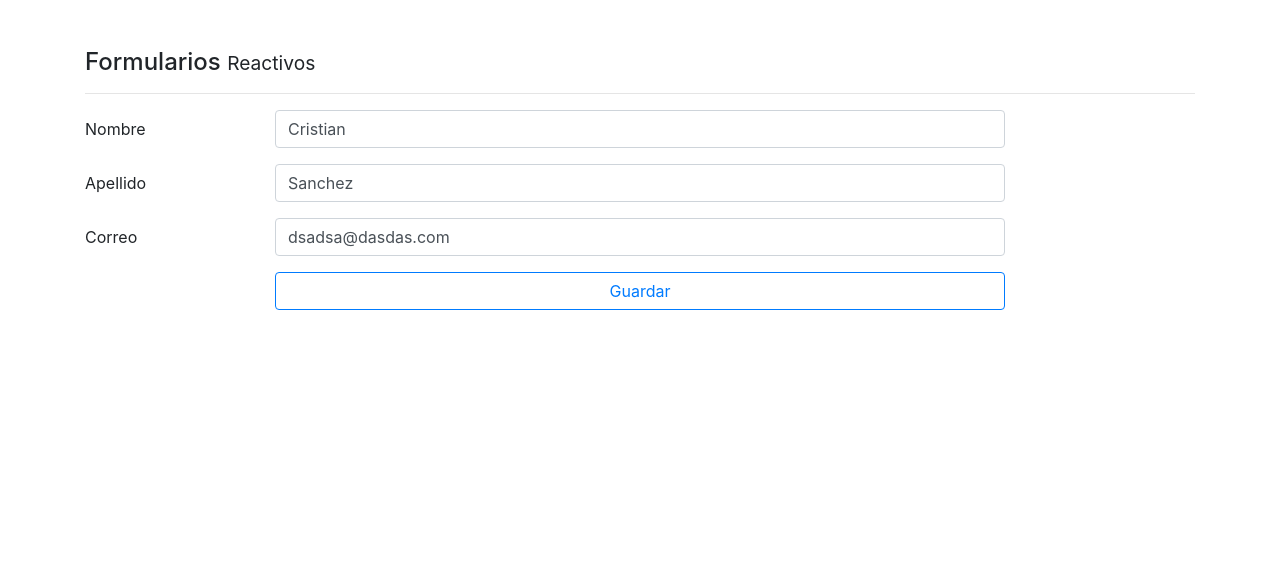
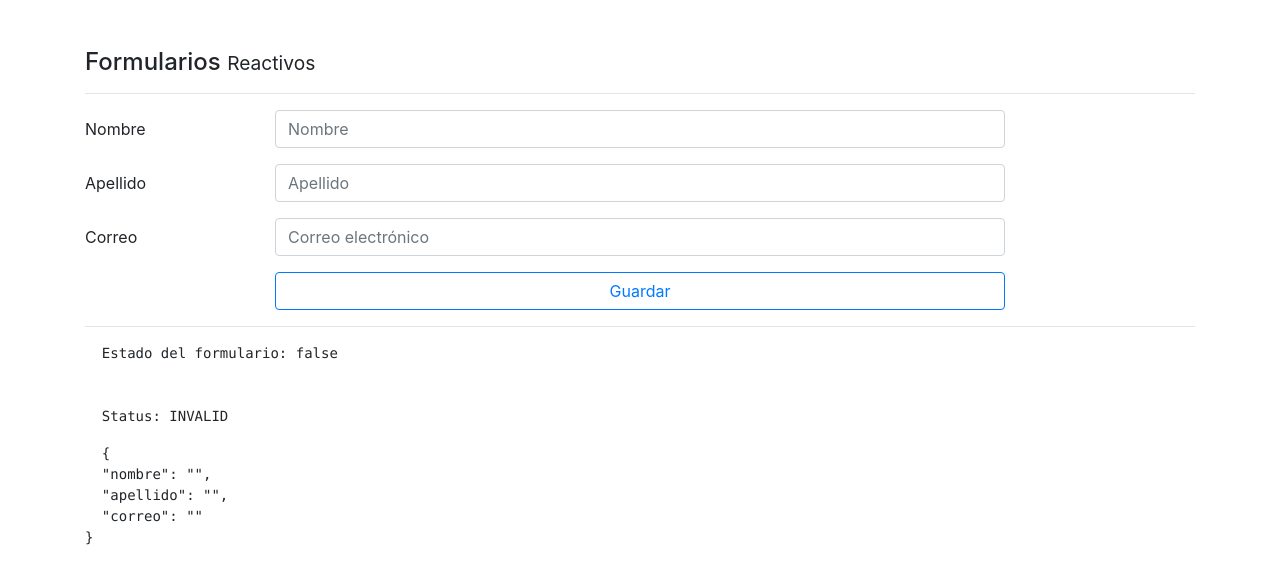
Before and after one commit to Cristian-byte/formularios, an Angular app: page /reactivo in a window 1280 px wide. Shown: the top 584 px of the page. Built offline with nearby package versions, Linux system fonts and the light colour scheme.

Commit message:
Reactivo Validaciones Sicronas

```diff
--- a/src/app/pages/reactive/reactive.component.html
+++ b/src/app/pages/reactive/reactive.component.html
@@ -51,3 +51,15 @@
   </div>
 
 </form>
+
+
+<hr>
+<pre>
+  Estado del formulario: {{ forma.valid }}
+  <br>
+  Status: {{ forma.status }}
+</pre>
+
+<pre>
+  {{ forma.value | json }}
+</pre>
--- a/src/app/pages/reactive/reactive.component.ts
+++ b/src/app/pages/reactive/reactive.component.ts
@@ -1,5 +1,5 @@
 import { Component, OnInit } from '@angular/core';
-import { FormBuilder, FormGroup } from '@angular/forms';
+import { FormBuilder, FormGroup, Validators } from '@angular/forms';
 
 @Component({
   selector: 'app-reactive',
@@ -19,9 +19,9 @@
 
   crearFormulario() {
     this.forma = this.fb.group({
-      nombre  : ['Cristian'],
-      apellido: ['Sanchez'],
-      correo  : ['dsadsa@dasdas.com'],
+      nombre  : ['', [ Validators.required, Validators.minLength(5) ] ],
+      apellido: ['', Validators.required ],
+      correo  : ['', [ Validators.required, Validators.pattern('[a - z0 -9._ % +-] +@[a - z0 - 9. -]+\.[a - z]{ 2, 3 } $]')] ],
     });
   }
 
```
